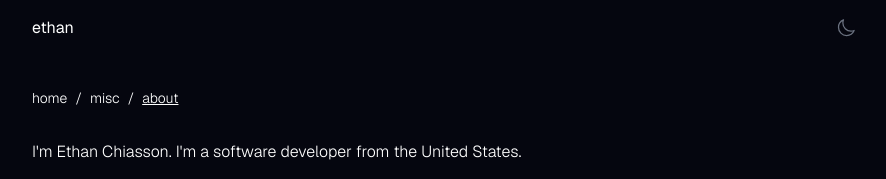
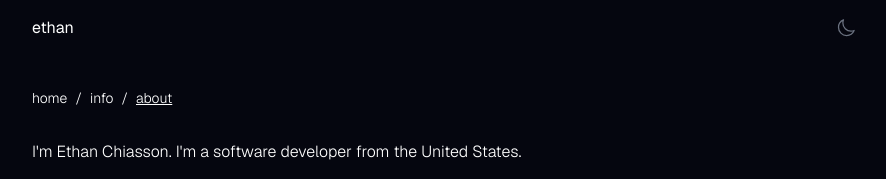
Before and after one commit to ethanchiasson/next-portfolio, a Next.js app: page /info/about in a window 1280 px wide. Shown: the top 179 px of the page, without its empty margins (196-1082 px from the left). Built offline with nearby package versions, Linux system fonts and the light colour scheme.

Commit message:
changes to links and their routes

```diff
--- a/app/info/about/page.tsx
+++ b/app/info/about/page.tsx
@@ -15,7 +15,7 @@ export default function About() {
         <div className="flex flex-row gap-2 mb-8 text-sm">
            <p><Link href={"/"}>home</Link></p>
            <p>/</p>
-           <p><Link href={"/info"}>misc</Link></p>
+           <p><Link href={"/info"}>info</Link></p>
            <p>/</p>
            <p className="underline">about</p>
         </div>
--- a/app/info/page.tsx
+++ b/app/info/page.tsx
@@ -16,7 +16,7 @@ export default function Home() {
     {
       title: "info",
       subSections: [
-        { title: "about", content: "→", link: "/" },
+        { title: "about", content: "→", link: "/about" },
       ],
       // content: "Content for Section 2",
       isOpen: true,
@@ -39,7 +39,7 @@ export default function Home() {
            <div className="flex flex-row gap-2 mb-2 text-sm">
            <p><Link href={"/"}>home</Link></p>
            <p>/</p>
-           <p className="underline">misc</p>
+           <p className="underline">info</p>
         </div>
       {sections.map((section, index) => (
         <div key={index} className="accordion-section">
--- a/app/page.tsx
+++ b/app/page.tsx
@@ -15,7 +15,7 @@ import { useState } from "react";
 export default function Home() {
   const [sections, setSections] = useState([
     {
-      title: "misc",
+      title: "info",
       // content: "index.js",
       subSections: [
         { title: "about", content: "→", link: "/info/about" },
```
